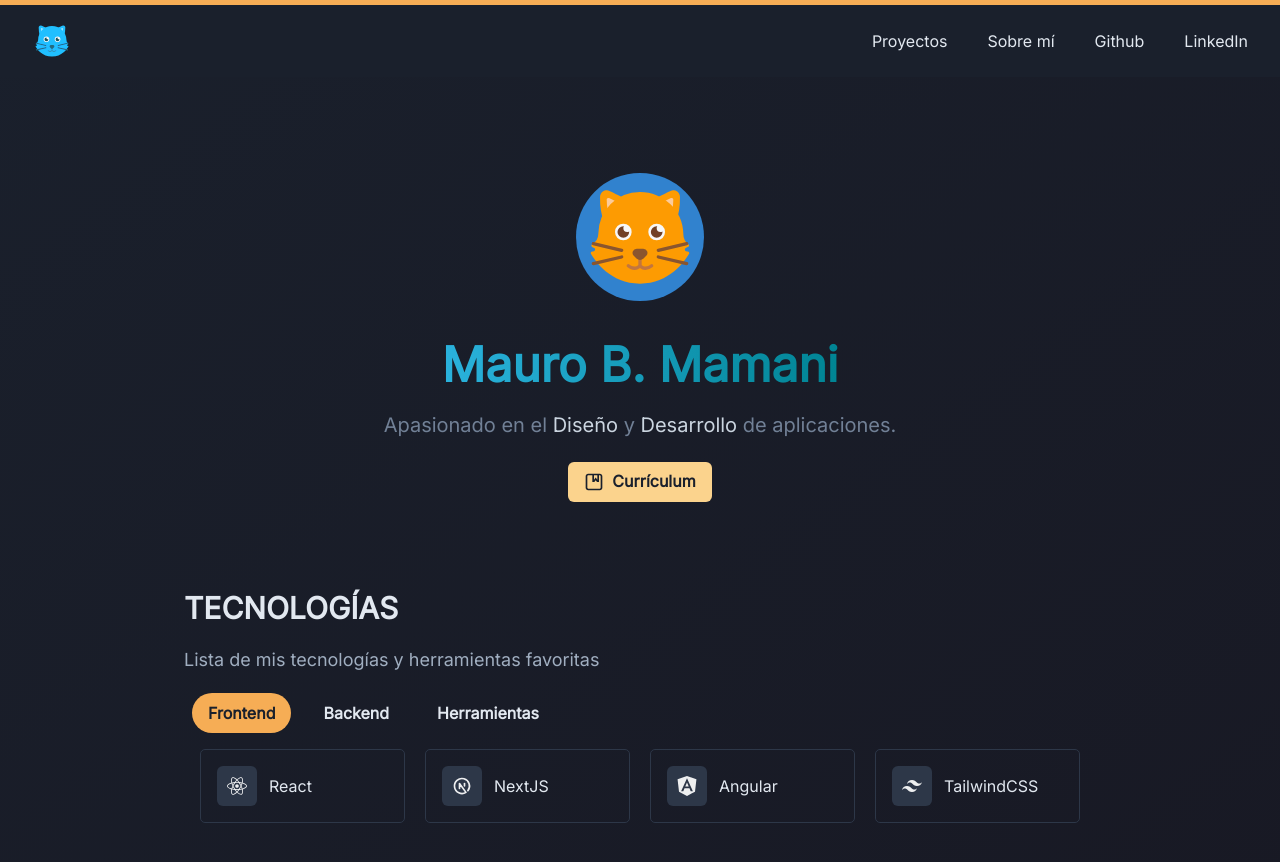
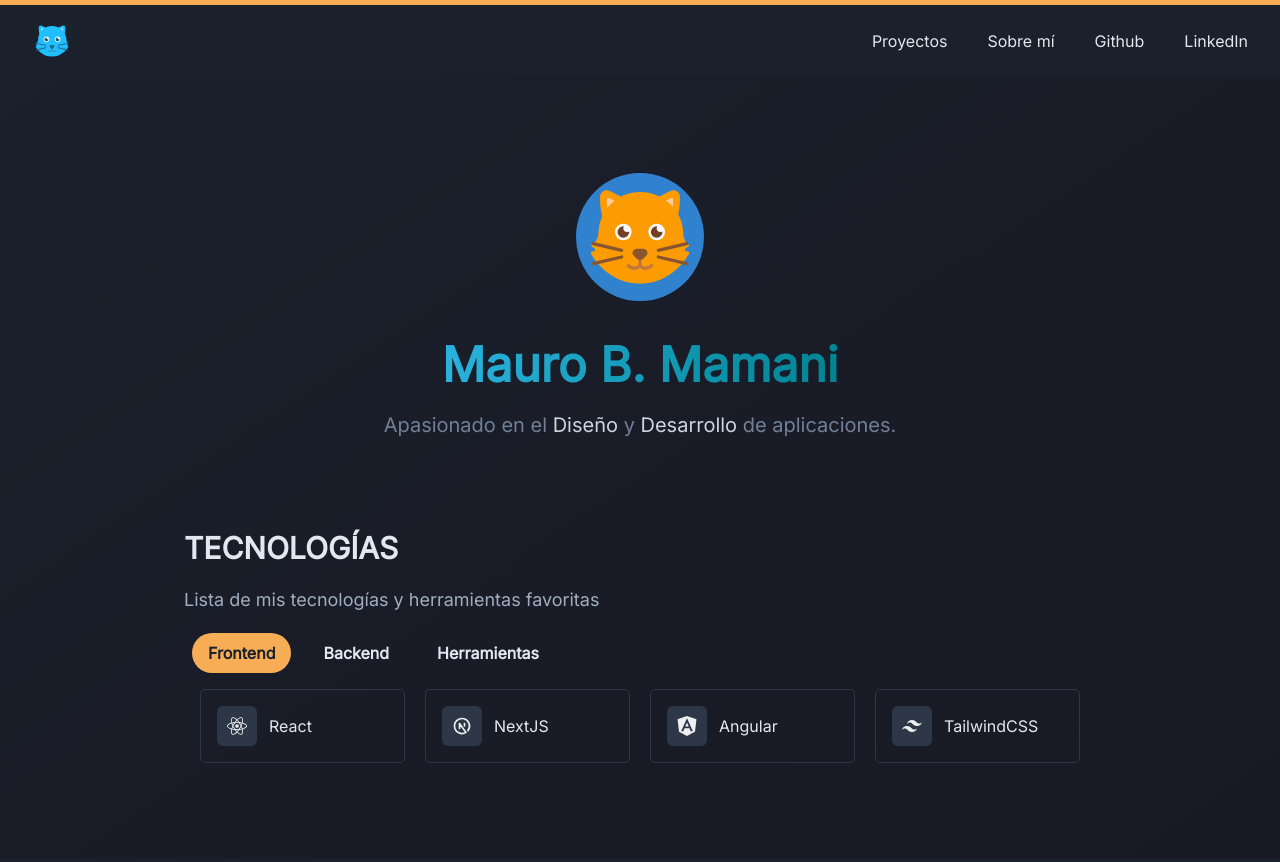
Before and after one commit to mauromamani/mauromamani-dev.com, a Next.js app: page / in a window 1280 px wide. Shown: the top 862 px of the page. Built offline with nearby package versions, Linux system fonts and the light colour scheme.

Commit message:
quitar boton cv

```diff
--- a/src/components/pages/home/hero/index.tsx
+++ b/src/components/pages/home/hero/index.tsx
@@ -51,23 +51,6 @@
             de aplicaciones.
           </Heading>
         </Box>
-
-        {/* Buttons */}
-        <Stack direction={['column', 'row']}>
-          <Link
-            href='https://drive.google.com/file/d/1DHr6Baf_mz1peUqZqfLnqDUoHEGpQWqp/view?usp=sharing'
-            target='_blank'
-          >
-            <Button
-              variant='solid'
-              colorScheme='orange'
-              rounded='md'
-              leftIcon={<CgAlbum size='20px' />}
-            >
-              Currículum
-            </Button>
-          </Link>
-        </Stack>
       </VStack>
     </Box>
   );
```
